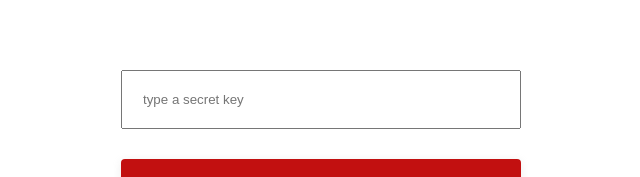
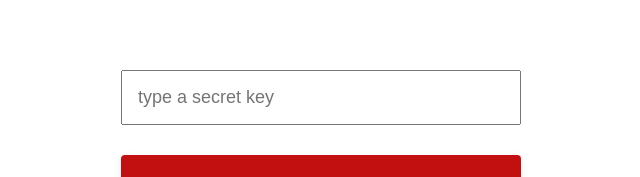
Before and after one commit to SzymonRojek/react-excercises, a React (Create React App) app: page / in a window 1280 px wide. Shown: the part 133-310 px from the top of the page, without its empty margins (319-959 px from the left). Built offline with nearby package versions, Linux system fonts and the light colour scheme.

Commit message:
increase fontsize, change padding

```diff
--- a/src/pages/Login/styles.css
+++ b/src/pages/Login/styles.css
@@ -23,7 +23,8 @@
 }
 
 .input-phrase {
-  padding: 20px;
+  padding: 15px;
+  font-size: 18px;
 }
 
 .button-login {
```
